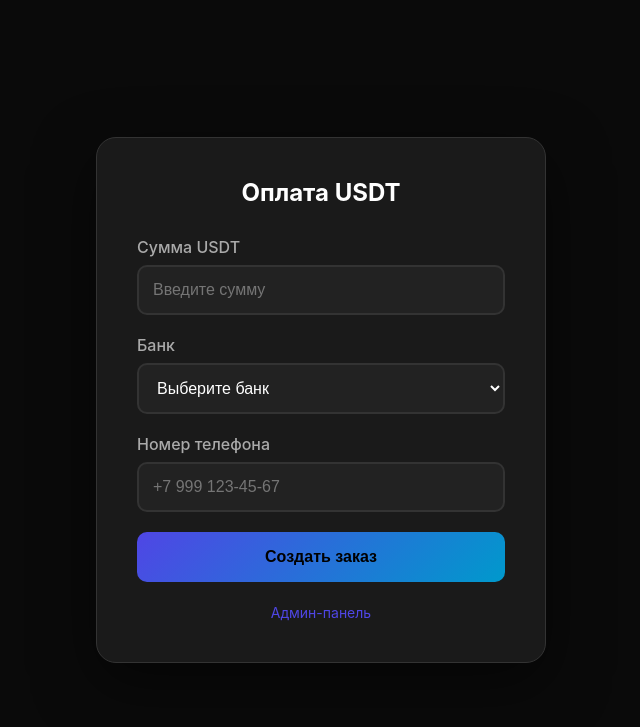
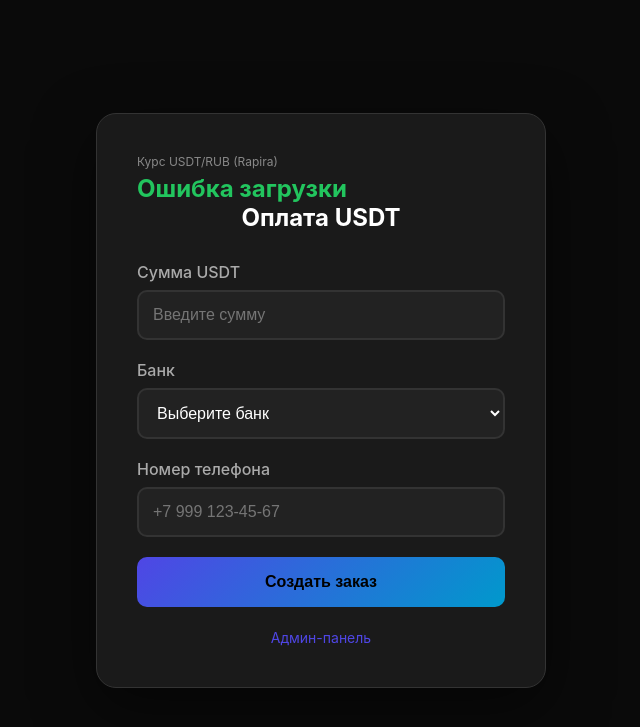
Before and after one commit to olejjkaboii/cts-exchange, a FastAPI app: page / in a window 1280 px wide. Shown: the top 727 px of the page, without its empty margins (319-959 px from the left). Run offline with FastAPI, Linux system fonts and the light colour scheme.

Commit message:
feat: add USDT/RUB rate display

```diff
--- a/templates/payment.html
+++ b/templates/payment.html
@@ -108,10 +108,38 @@
             text-decoration: none;
             font-size: 14px;
         }
+        }
+        .rate-display {
+            background: linear-gradient(135deg, #1e1e3f 0%, #2d2d5a 100%);
+            padding: 15px;
+            border-radius: 12px;
+            margin-bottom: 20px;
+            text-align: center;
+            border: 1px solid #3d3d6b;
+        }
+        .rate-display .label {
+            color: #888;
+            font-size: 12px;
+            margin-bottom: 5px;
+        }
+        .rate-display .value {
+            color: #22c55e;
+            font-size: 24px;
+            font-weight: bold;
+        }
+        .rate-display .updating {
+            color: #666;
+            font-size: 12px;
+        }
     </style>
 </head>
 <body>
     <div class="container">
+        <div class="rate-display">
+            <div class="label">Курс USDT/RUB (Rapira)</div>
+            <div class="value" id="usdtRate">Загрузка...</div>
+            <div class="updating" id="rateUpdateTime"></div>
+        </div>
         <h1>Оплата USDT</h1>
         <form id="paymentForm">
             <div class="form-group">
@@ -228,6 +256,43 @@
                 alert('Адрес скопирован!');
             });
         }
+
+        async function fetchRate() {
+            try {
+                const response = await fetch('https://api.rapira.net/open/market/rates_xml');
+                const text = await response.text();
+
+                const parser = new DOMParser();
+                const xml = parser.parseFromString(text, 'text/xml');
+
+                const items = xml.querySelectorAll('item');
+                let rate = null;
+
+                items.forEach(item => {
+                    const from = item.querySelector('from')?.textContent;
+                    const to = item.querySelector('to')?.textContent;
+                    const out = item.querySelector('out')?.textContent;
+
+                    if (from === 'USDT' && to === 'RUB') {
+                        rate = parseFloat(out).toFixed(2);
+                    }
+                });
+
+                if (rate) {
+                    document.getElementById('usdtRate').textContent = rate + ' ₽';
+                    const now = new Date();
+                    document.getElementById('rateUpdateTime').textContent = 'Обновлено: ' + now.toLocaleTimeString('ru-RU');
+                } else {
+                    document.getElementById('usdtRate').textContent = 'Курс не найден';
+                }
+            } catch (error) {
+                console.error('Rate fetch error:', error);
+                document.getElementById('usdtRate').textContent = 'Ошибка загрузки';
+            }
+        }
+
+        fetchRate();
+        setInterval(fetchRate, 60000);
     </script>
 </body>
 </html>
```
